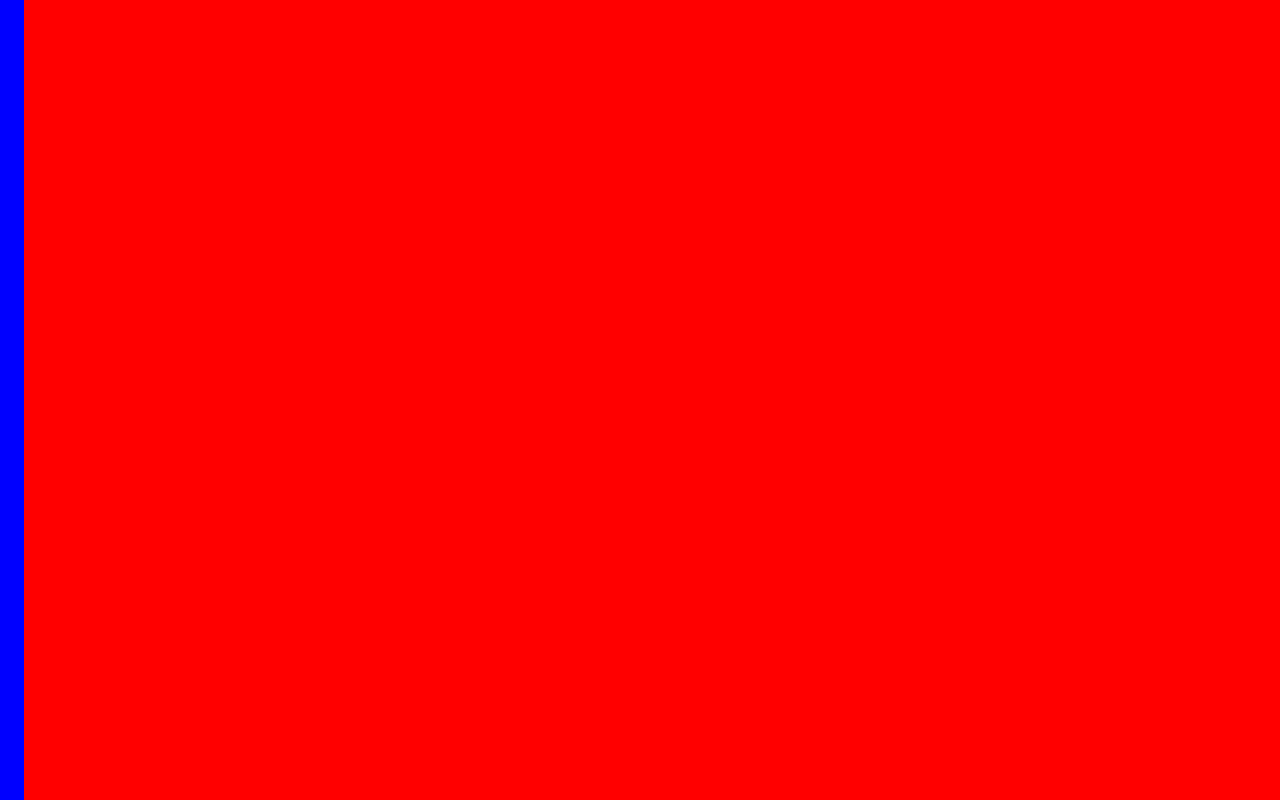
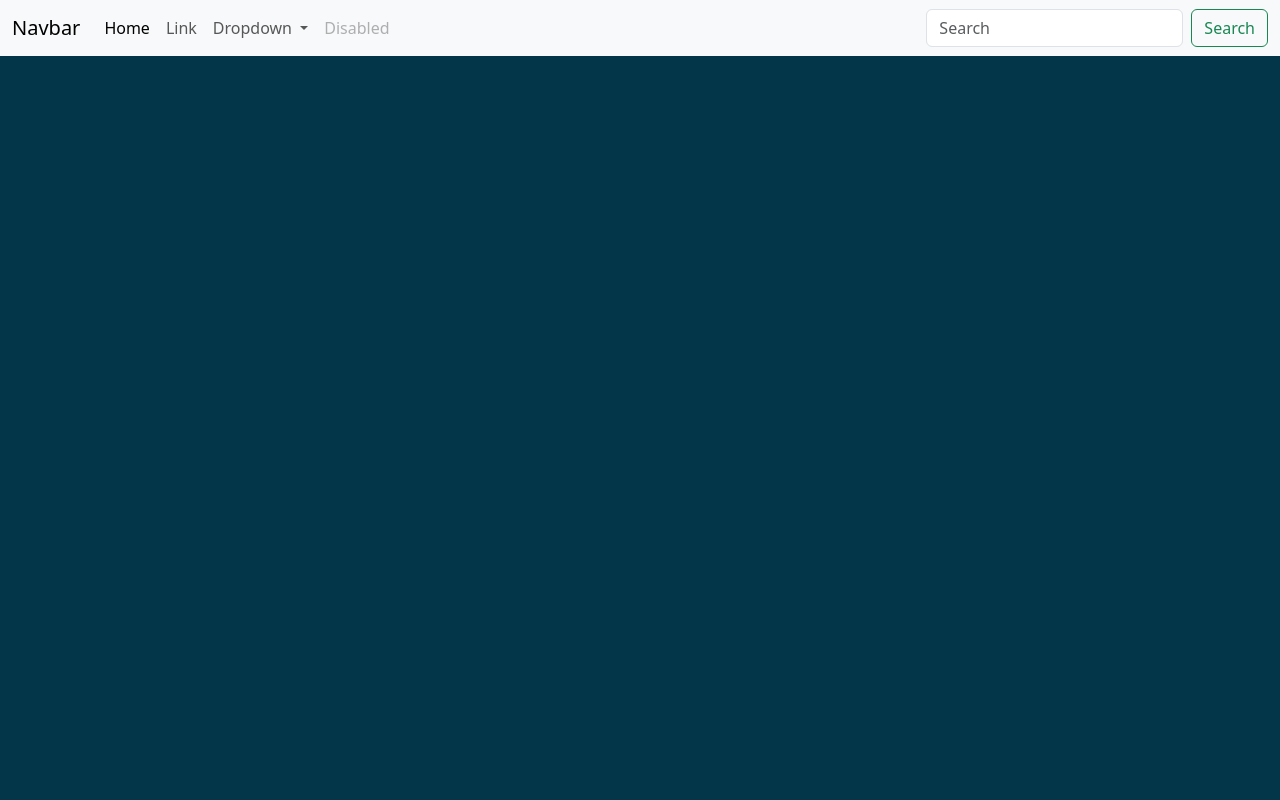
Before and after one commit to wiebkef/portfolio, a plain HTML site: page index.html in a window 1280 px wide. Shown: the top 800 px of the page. Drawn offline with nearby package versions, Linux system fonts and the light colour scheme.

Commit message:
fullpage setup with for full pages

```diff
--- a/index.html
+++ b/index.html
@@ -13,14 +13,80 @@
     />
     <link rel="stylesheet" href="style.css" />
   </head>
-  <body class="d-flex h-100">
-    <header><nav></nav></header>
-    <main class="d-block">
-      <section id="whoAmI" class="container-fluid"></section>
-      <section id="about" class="container-fluid"></section>
-      <section id="projects"></section>
-      <section id="contact"></section>
-    </main>
-    <footer></footer>
+  <body class="">
+    <div class="overflow-wrap">
+      <header>
+        <nav class="navbar fixed-top navbar-expand-lg bg-body-tertiary">
+          <div class="container-fluid">
+            <a class="navbar-brand" href="#">Navbar</a>
+            <button
+              class="navbar-toggler"
+              type="button"
+              data-bs-toggle="collapse"
+              data-bs-target="#navbarSupportedContent"
+              aria-controls="navbarSupportedContent"
+              aria-expanded="false"
+              aria-label="Toggle navigation"
+            >
+              <span class="navbar-toggler-icon"></span>
+            </button>
+            <div class="collapse navbar-collapse" id="navbarSupportedContent">
+              <ul class="navbar-nav me-auto mb-2 mb-lg-0">
+                <li class="nav-item">
+                  <a class="nav-link active" aria-current="page" href="#"
+                    >Home</a
+                  >
+                </li>
+                <li class="nav-item">
+                  <a class="nav-link" href="#">Link</a>
+                </li>
+                <li class="nav-item dropdown">
+                  <a
+                    class="nav-link dropdown-toggle"
+                    href="#"
+                    role="button"
+                    data-bs-toggle="dropdown"
+                    aria-expanded="false"
+                  >
+                    Dropdown
+                  </a>
+                  <ul class="dropdown-menu">
+                    <li><a class="dropdown-item" href="#">Action</a></li>
+                    <li>
+                      <a class="dropdown-item" href="#">Another action</a>
+                    </li>
+                    <li><hr class="dropdown-divider" /></li>
+                    <li>
+                      <a class="dropdown-item" href="#">Something else here</a>
+                    </li>
+                  </ul>
+                </li>
+                <li class="nav-item">
+                  <a class="nav-link disabled">Disabled</a>
+                </li>
+              </ul>
+              <form class="d-flex" role="search">
+                <input
+                  class="form-control me-2"
+                  type="search"
+                  placeholder="Search"
+                  aria-label="Search"
+                />
+                <button class="btn btn-outline-success" type="submit">
+                  Search
+                </button>
+              </form>
+            </div>
+          </div>
+        </nav>
+      </header>
+      <main class="">
+        <section id="whoAmI" class="vw-100 vh-100"></section>
+        <section id="about" class="vw-100 vh-100"></section>
+        <section id="projects" class="vw-100 vh-100"></section>
+        <section id="contact" class="vw-100 vh-100"></section>
+      </main>
+      <footer></footer>
+    </div>
   </body>
 </html>
--- a/style.css
+++ b/style.css
@@ -1,17 +1,9 @@
-body {
-  background-color: red;
-  -webkit-background-size: cover;
-  -moz-background-size: cover;
-  background-size: cover;
-  -o-background-size: cover;
+#whoAmI,
+#projects {
+  background-color: #033649;
 }
 
-#whoAmI {
-  background-color: blue;
-  height: 100%;
-  width: 100%;
+#about,
+#contact {
+  background-color: #e8ddcb;
 }
-#about {
-  background-color: green;
-  height: 100%;
-}
```
